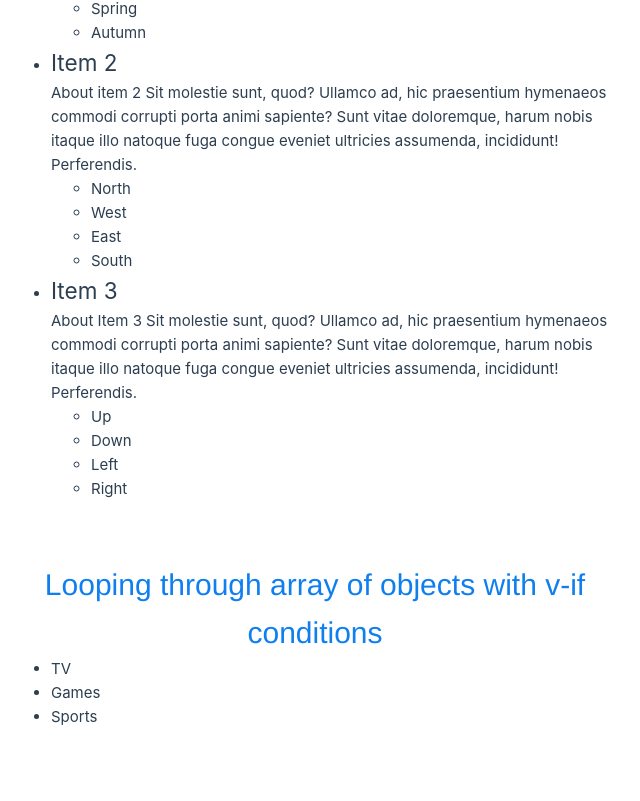
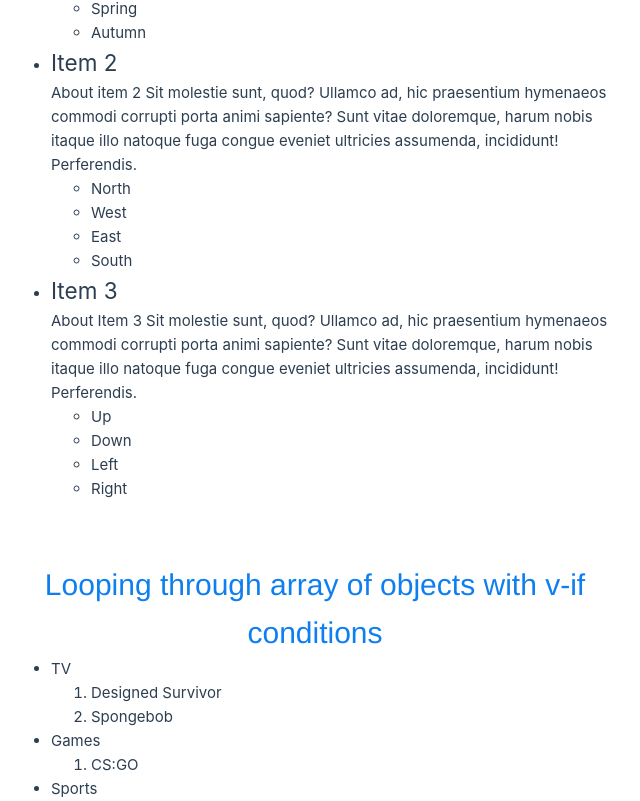
Before and after one commit to ProgrammerSohan/Vue-Js3_Frontend-Dev, a Vue app in the folder s1_ch1/first_app/: page / in a window 1280 px wide. Shown: the part 1309-2110 px from the top of the page, without its empty margins (629-1269 px from the left). Before the commit the page ends 2038 px from the top, so only its background shows below. Built offline with nearby package versions, Linux system fonts and the light colour scheme.

Commit message:
1.18_basic directives_looping through array of objects with v-if conditions_p2

```diff
--- a/s1_ch1/first_app/src/components/Exercise1-06.vue
+++ b/s1_ch1/first_app/src/components/Exercise1-06.vue
@@ -4,6 +4,11 @@
         <ul>
             <li v-for="(item, n) in interests" :key="n">
                 {{item.title}}
+                <ol>
+                    <li v-for="(fav, m) in item.favorites" :key="m">
+                        {{ fav}}
+                    </li>
+                </ol>
             </li>
         </ul>
     </div>
```
